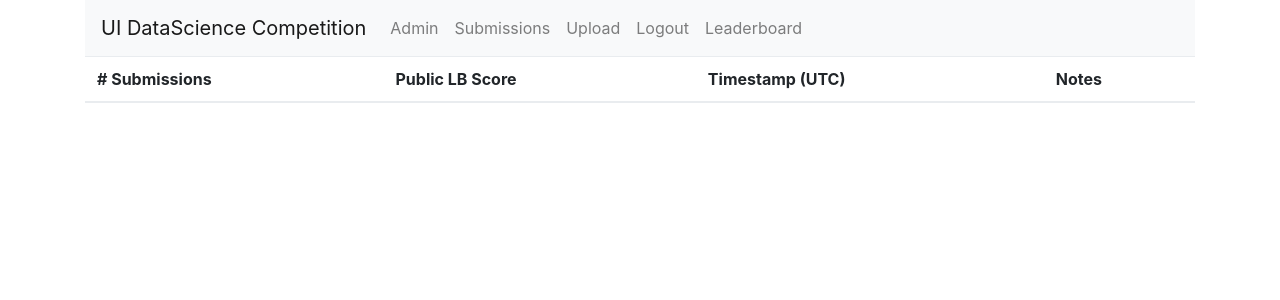
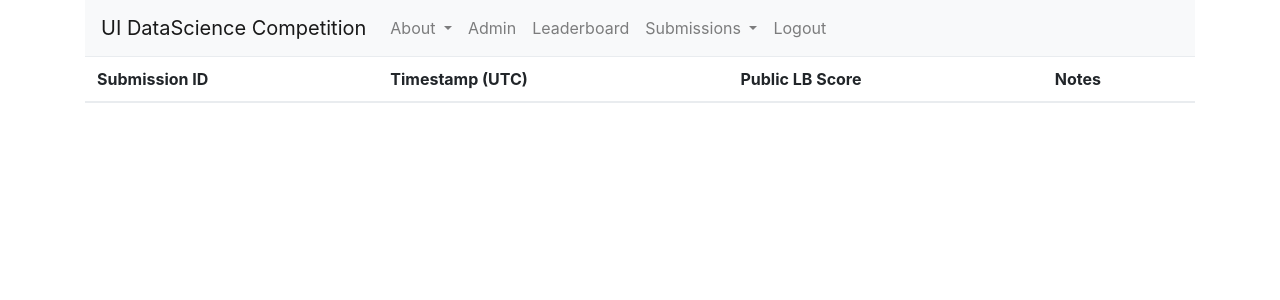
Before and after one commit to CamdenClark/dscomp, a Flask app: page /submissions in a window 1280 px wide. Shown: the top 300 px of the page. Run offline with Flask 2, Linux system fonts and the light colour scheme; the visitor is signed in with stand-in values (Sample User, id 1); data comes from the database, SQL or seed files in the repository; data that the repository does not hold is empty; some libraries are stand-ins or nearby versions.

Commit message:
Feature: Fixed dropdown navs (added Popper library)

```diff
--- a/dscomp/dscomp.py
+++ b/dscomp/dscomp.py
@@ -205,7 +205,7 @@ def admin():
 @app.route('/scoring', methods=['GET'])
 def scoring():
     content = query_db('''select content from pages where page = 'scoring';''', one=True)
-    return render_template('data.html', content=content)
+    return render_template('scoring.html', content=content)
 
 @app.route('/data', methods=['GET'])
 def data():
--- a/dscomp/templates/layout.html
+++ b/dscomp/templates/layout.html
@@ -1,28 +1,42 @@
 <head>
-	<script src="https://maxcdn.bootstrapcdn.com/bootstrap/4.0.0-beta.2/js/bootstrap.min.js" integrity="sha384-alpBpkh1PFOepccYVYDB4do5UnbKysX5WZXm3XxPqe5iKTfUKjNkCk9SaVuEZflJ" crossorigin="anonymous"></script>
+	<script src="https://code.jquery.com/jquery-3.2.1.min.js" integrity="sha256-hwg4gsxgFZhOsEEamdOYGBf13FyQuiTwlAQgxVSNgt4=" crossorigin="anonymous"></script>
+        <script src="https://cdnjs.cloudflare.com/ajax/libs/popper.js/1.12.6/umd/popper.min.js"></script>
+        <script src="https://maxcdn.bootstrapcdn.com/bootstrap/4.0.0-beta.2/js/bootstrap.min.js" integrity="sha384-alpBpkh1PFOepccYVYDB4do5UnbKysX5WZXm3XxPqe5iKTfUKjNkCk9SaVuEZflJ" crossorigin="anonymous"></script>
 	<link href="https://maxcdn.bootstrapcdn.com/bootstrap/4.0.0-beta.2/css/bootstrap.min.css" rel="stylesheet" integrity="sha384-PsH8R72JQ3SOdhVi3uxftmaW6Vc51MKb0q5P2rRUpPvrszuE4W1povHYgTpBfshb" crossorigin="anonymous">
-	<script src="https://code.jquery.com/jquery-3.2.1.min.js" integrity="sha256-hwg4gsxgFZhOsEEamdOYGBf13FyQuiTwlAQgxVSNgt4=" crossorigin="anonymous"></script>
 <title>UI Data Science Competition</title>
 </head>
 <div class="container">
-<nav class="navbar navbar-expand-lg navbar-toggleable-md navbar-light bg-light">
-  <button class="navbar-toggler navbar-toggler-right" type="button" data-toggle="collapse" data-target="#navbarNavAltMarkup" aria-controls="navbarNavAltMarkup" aria-expanded="false" aria-label="Toggle navigation">
-    <span class="navbar-toggler-icon"></span>
-  </button>
+<nav class="navbar navbar-expand-lg navbar-light bg-light">
   <a class="navbar-brand" href="{{ url_for('about') }}">UI DataScience Competition</a>
   <ul class="navbar-nav mr-auto">
+    <li class="nav-item dropdown">
+      <a class="nav-link dropdown-toggle" href="#" id="aboutDropdown" role="button" data-toggle="dropdown" aria-haspopup="true" aria-expanded="false">
+        About
+      </a>
+      <div class="dropdown-menu" aria-labelledby="aboutDropdown">
+        <a class="dropdown-item" href="{{ url_for('data') }}">Data</a>
+        <a class="dropdown-item" href="{{ url_for('scoring') }}">Scoring</a>
+      </div>
+    </li>
     {% if g.user['admin'] == 1 %}
     <li class="nav-item"><a class="nav-link" href="{{ url_for('admin') }}">Admin</a></li>
     {% endif %}
+    <li class="nav-item"><a class="nav-link" href="{{ url_for('leaderboard') }}">Leaderboard</a></li>
     {% if g.user %}
-    <li class="nav-item"><a class="nav-link" href="{{ url_for('submissions') }}">Submissions</a></li>
-    <li class="nav-item"><a class="nav-link" href="{{ url_for('upload') }}">Upload</a></li>
+    <li class="nav-item dropdown">
+      <a class="nav-link dropdown-toggle" href="#" id="submissionsDropdown" role="button" data-toggle="dropdown" aria-haspopup="true" aria-expanded="false">
+        Submissions
+      </a>
+      <div class="dropdown-menu" aria-labelledby="submissionsDropdown">
+        <a class="dropdown-item" href="{{ url_for('submissions') }}">My Submissions</a>
+        <a class="dropdown-item" href="{{ url_for('upload') }}">Upload</a>
+      </div>
+    </li>
     <li class="nav-item"><a class="nav-link" href="{{ url_for('logout') }}">Logout</a></li>
     {% else %}
     <li class="nav-item"><a class="nav-link" href="{{ url_for('login') }}">Login</a></li>
     <li class="nav-item"><a class="nav-link" href="{{ url_for('register') }}">Register</a></li>
     {% endif %}
-    <li class="nav-item"><a class="nav-link" href="{{ url_for('leaderboard') }}">Leaderboard</a></li>
  </ul>
 </nav>
 {% block body %}{% endblock %}
--- a/dscomp/templates/submissions.html
+++ b/dscomp/templates/submissions.html
@@ -3,9 +3,9 @@
 <table class="table">
   <thead>
     <tr>
-      <th scope="col"># Submissions</th>
+      <th scope="col">Submission ID</th>
+      <th scope="col">Timestamp (UTC)</th>
       <th scope="col">Public LB Score</th>
-      <th scope="col">Timestamp (UTC)</th>
       <th scope="col">Notes</th>
     </tr>
   </thead>
```
